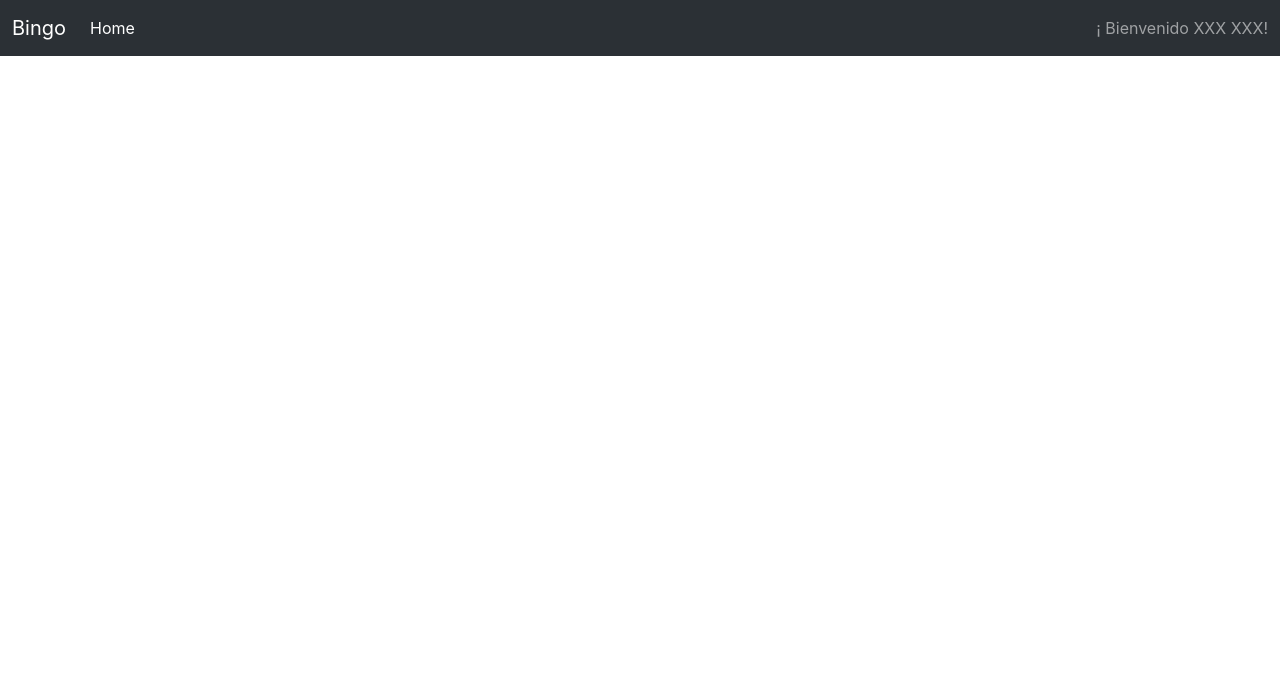
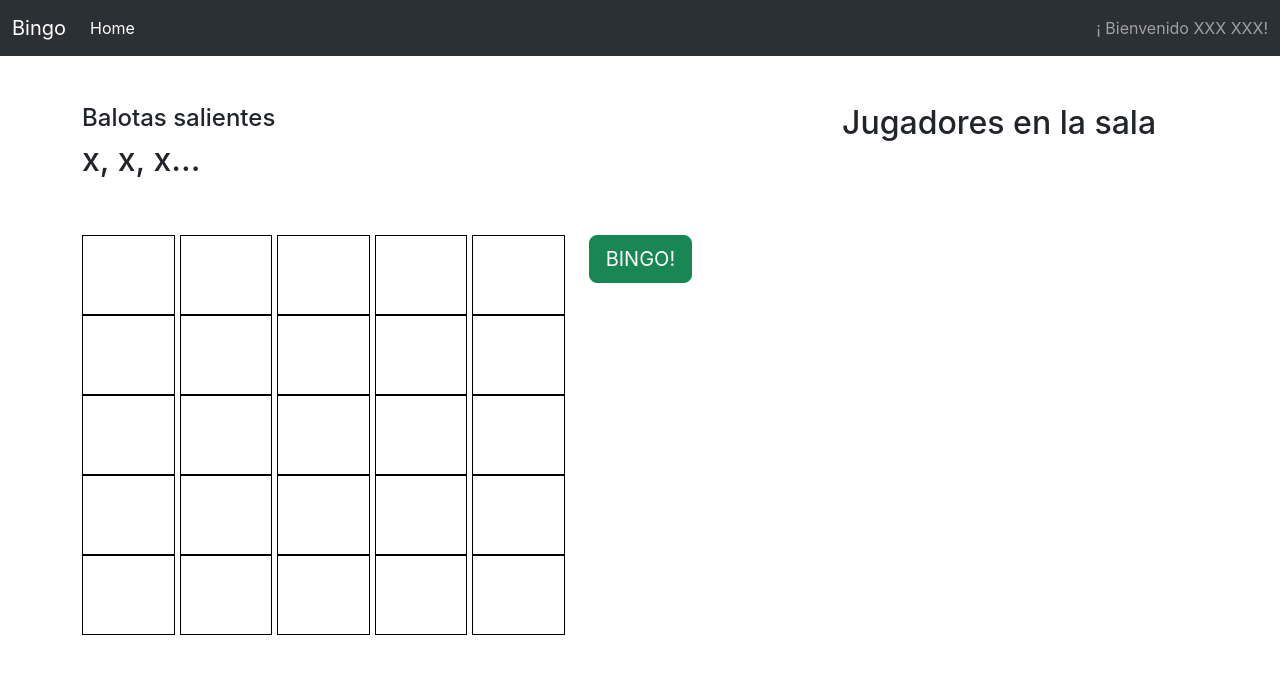
Before and after one commit to suaviaparicio/bingo-webapp-frontend, a React (Create React App) app: page /home/bingo-game in a window 1280 px wide. Shown: the top 674 px of the page. Built offline with nearby package versions, Linux system fonts and the light colour scheme.

Commit message:
WIP bingo card rendered

```diff
--- a/src/App.js
+++ b/src/App.js
@@ -1,6 +1,7 @@
 import React from 'react';
 import { BrowserRouter as Router } from 'react-router-dom';
 import AppRoutes from './routes/AppRoutes';
+import './assets/css/style.css';
 
 const App = () => (
   <Router>
--- a/src/assets/css/style.css
+++ b/src/assets/css/style.css
@@ -1,7 +1,20 @@
 
 
 
-/* .spinner{
-    width: 10rem;
-    height: 10rem;
-} */
+.spinner{
+    width: 5rem;
+    height: 5rem;
+}
+
+.bingo-card {
+    display: grid;
+    grid-template-columns: repeat(5, 1fr);
+    grid-template-rows: repeat(5, 1fr);
+    grid-gap: 5px;
+  }
+
+  .bingo-cell {
+    flex: 1;
+    border: 1px solid black;
+    height: 80px;
+  }
--- /dev/null
+++ b/src/components/BingoCard.jsx
@@ -0,0 +1,15 @@
+import React from "react";
+
+const BingoCard = () => {
+    const rows = Array.from({ length: 5 }, (_, rowIndex) => (
+        <div key={rowIndex} className="bingo-row">
+            {Array.from({ length: 5 }, (_, cellIndex) => (
+                <div key={cellIndex} className="bingo-cell"></div>
+            ))}
+        </div>
+    ));
+
+    return <div className="bingo-card">{rows}</div>;
+};
+
+export default BingoCard;
--- a/src/containers/BingoContainer.jsx
+++ b/src/containers/BingoContainer.jsx
@@ -1,8 +1,29 @@
 import React from "react";
+import BingoCard from "../components/BingoCard";
 
 const GameBingo = () => {
     return(
-        <div>
+        <div className="container">
+            <div className="row">
+                <div className="col-8 mt-5">
+                    <div className="row">
+                        <h4 className="">Balotas salientes</h4>
+                        <h2 className="">x, x, x...</h2>
+                    </div>
+                    <div className="row mt-5">
+                        <div className="col-8">
+                            <BingoCard/>
+                        </div>
+                        <div className="col-4">
+                            <button type="button" className="btn btn-success btn-lg">BINGO!</button>
+                        </div>
+                    </div>
+
+                </div>
+                <div className="col-4 mt-5">
+                    <h2>Jugadores en la sala</h2>
+                </div>
+            </div>
 
         </div>
     );
--- a/src/containers/WaitingRoom.jsx
+++ b/src/containers/WaitingRoom.jsx
@@ -13,7 +13,7 @@ const WaitingRoom = () => {
                     </div>
                 </div>
                 <div className="pt-5">
-                    <h3 className="text-center">No tardaremos, solo estamos esperando a que ingresen más usuarios...</h3>
+                    <h3 className="text-center">No tardaremos, solo estamos esperando a que ingresen más jugadores...</h3>
                 </div>
 
             </div>
```
